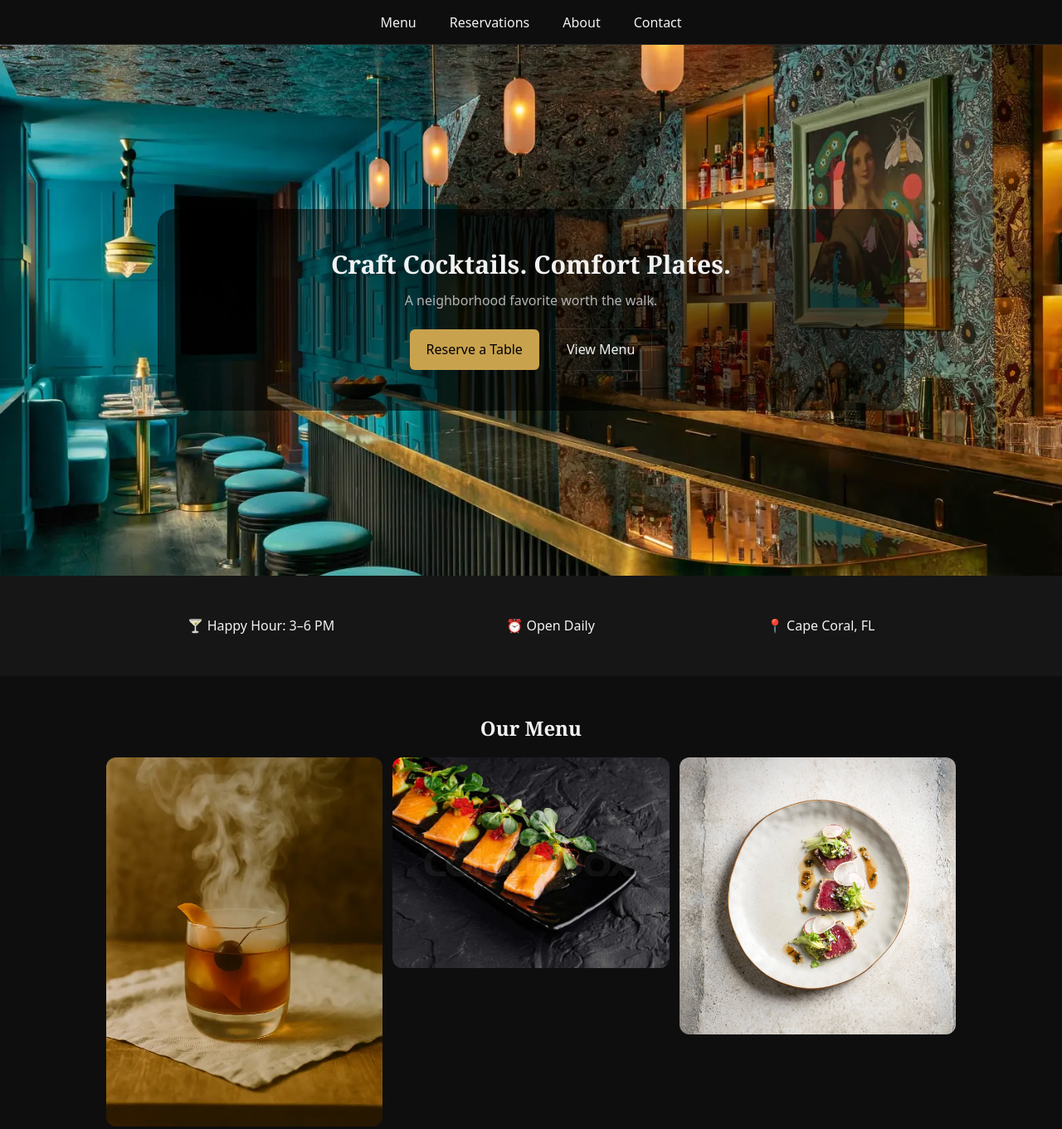
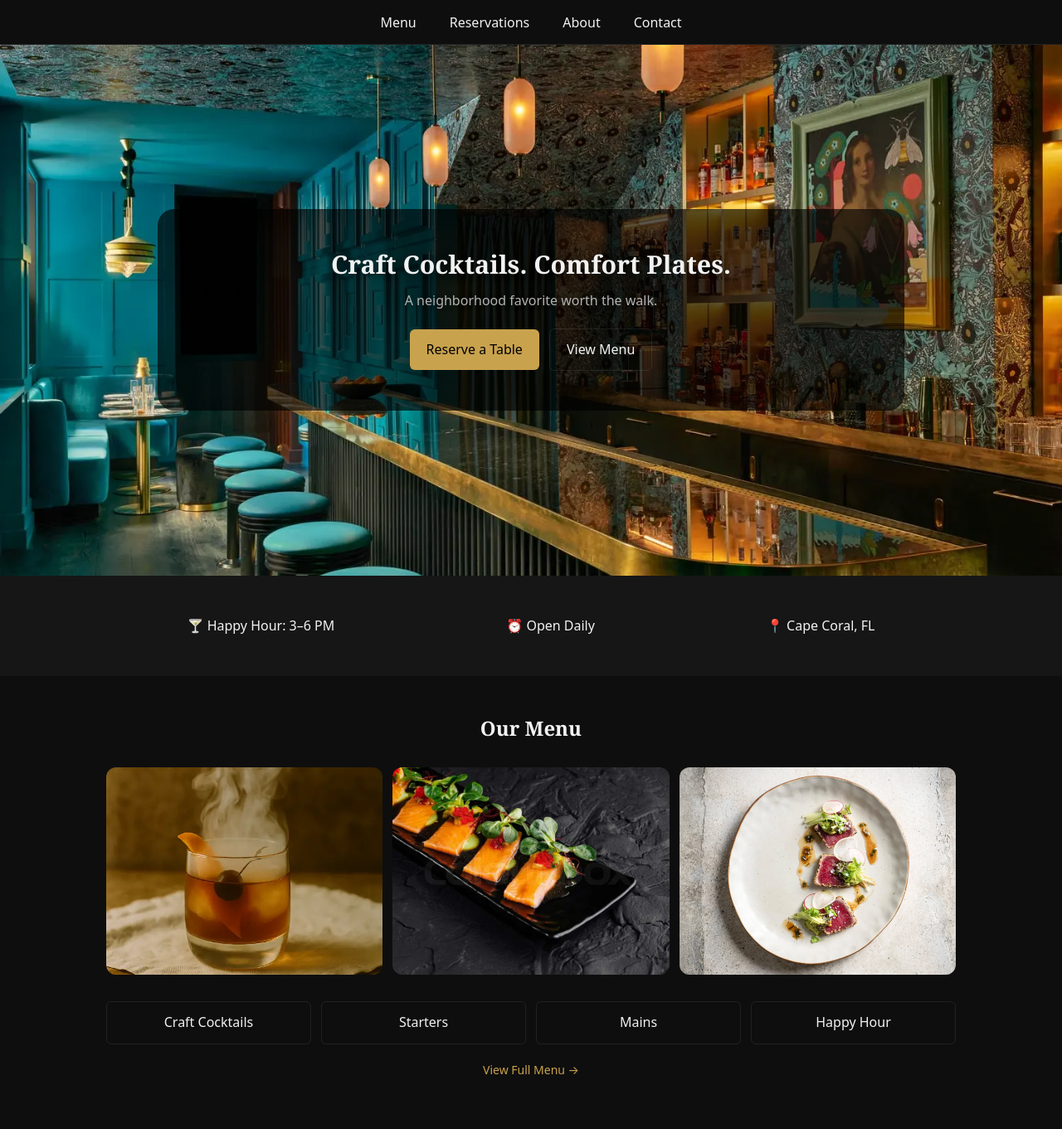
Before and after one commit to enigmaAditya/stones-throw-restaurant-site, a plain HTML site: page index.html in a window 1280 px wide. Shown: the part 49-1410 px from the top of the page at 83% size. Drawn offline with Linux system fonts and the light colour scheme.

Commit message:
Visual polish: improve hero contrast and image spacing

```diff
--- a/assets/css/components.css
+++ b/assets/css/components.css
@@ -181,13 +181,14 @@
   display: grid;
   grid-template-columns: 1fr;
   gap: var(--space-sm);
-  margin-bottom: var(--space-md);
+  margin: var(--space-lg) 0;
 }
 
 .menu-images img {
   width: 100%;
   border-radius: var(--radius-md);
   object-fit: cover;
+  aspect-ratio: 4 / 3;
 }
 
 @media (min-width: 768px) {
@@ -338,7 +339,7 @@
 .vibe-image {
   width: 100%;
   border-radius: var(--radius-lg);
-  margin: var(--space-lg) 0;
+  margin: var(--space-xl) 0;
 }
 
 /* ===============================
--- a/assets/css/layout.css
+++ b/assets/css/layout.css
@@ -20,8 +20,19 @@ main {
   justify-content: center;
 }
 
+#hero h1 {
+  text-shadow: 0 2px 8px rgba(0, 0, 0, 0.4);
+}
+
+#hero p {
+  text-shadow: 0 1px 6px rgba(0, 0, 0, 0.3);
+}
+
 .hero-overlay {
-  background: rgba(0, 0, 0, 0.55);
+  background: linear-gradient(
+    rgba(0, 0, 0, 0.65),
+    rgba(0, 0, 0, 0.65)
+  );
   padding: var(--space-xl) var(--space-md);
   text-align: center;
   width: 100%;
```
